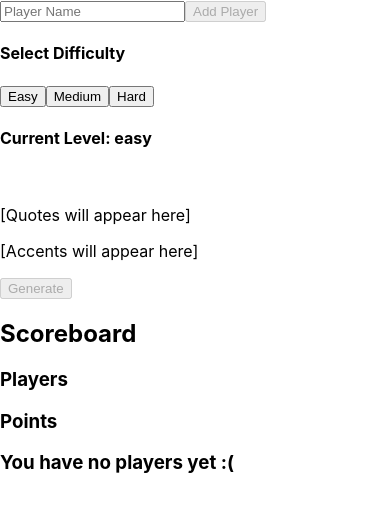
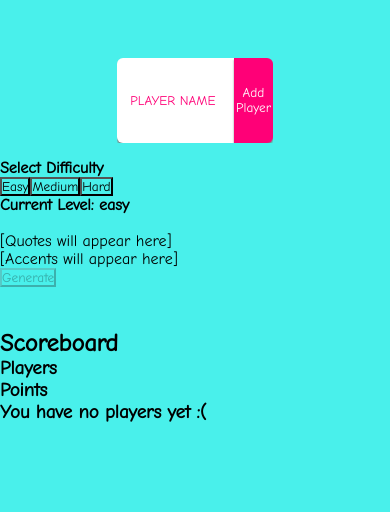
Before and after one commit to emr404/wta, a React (Create React App) app: page / in a window 390 px wide. Shown: the top 512 px of the page. Built offline with nearby package versions, Linux system fonts and the light colour scheme.

Commit message:
Added styling to Add Player Component

```diff
--- a/src/App.js
+++ b/src/App.js
@@ -3,14 +3,22 @@ import { PlayerProvider } from "./context/PlayerContext";
 import AddPlayerComponent from "./components/AddPlayerComponent";
 import GameComponent from "./components/GameComponent";
 import Scoreboard from "./components/Scoreboard";
+import "./scss/style.scss";
 
 const App = () => {
   return (
     <div>
       <PlayerProvider>
-            <AddPlayerComponent />
-            <GameComponent />
-            <Scoreboard />
+            <div className='MainGameContainer' >
+                <div>
+                      <AddPlayerComponent />
+                      <GameComponent />
+                </div>
+
+                <div className='MainScoreboardContainer'>
+                    <Scoreboard />
+                </div>
+            </div>
       </PlayerProvider>
     </div>
   )
--- a/src/components/AddPlayerComponent.js
+++ b/src/components/AddPlayerComponent.js
@@ -1,5 +1,6 @@
 import React, { useState, useContext } from "react";
 import { PlayerContext } from "../context/PlayerContext";
+import "../scss/style.scss";
 const AddPlayerComponent = () => {
     const [playerName, setPlayerName] = useState("");
     const [playerData, setPlayerData] = useContext(PlayerContext);
@@ -19,16 +20,10 @@ const AddPlayerComponent = () => {
     return (
         <div className="PlayerContainer">
             <form onSubmit={addData}>
-                <input
-                    className="PlayerField"
-                    type="text"
-                    value={playerName}
-                    onChange={addPlayer}
-                    placeholder="Player Name"
-                />
-                <button disabled={playerName === ""} className="PlayerBtn">
-                    Add Player
-            </button>
+            <label htmlFor="Player Name">
+                <input className="PlayerField" type="text" value={playerName} onChange={addPlayer} placeholder="Player Name"/>
+                </label>
+                <button disabled={playerName === ""} className="PlayerBtn">Add Player</button>
             </form>
         </div>
     );
--- a/src/components/GameComponent.js
+++ b/src/components/GameComponent.js
@@ -1,6 +1,7 @@
 import React, { useState, useEffect, useContext, useRef } from 'react'
 import accentData from "../resources/AccentData";
 import { PlayerContext } from "../context/PlayerContext";
+import "../scss/style.scss";
 const GameComponent = () => {
     const [out, setOut] = useState('');
     const [quote, setQuote] = useState('');
@@ -75,7 +76,7 @@ const GameComponent = () => {
                 <p className='Accent'>{out === '' ? '[Accents will appear here]' : out + ' Accent'}</p>
             </div>
             <div className='GenerateBtnContainer'>
-                <button className='GenerateBtn' disabled={timer > 0 || playerData.length < 2} onClick={generateQuote} value={difficulty}>Generate</button>
+                <button className='GenerateBtn' disabled={timer > 0 || playerData.length < 1} onClick={generateQuote} value={difficulty}>Generate</button>
             </div>
 
 
--- a/src/components/Scoreboard.js
+++ b/src/components/Scoreboard.js
@@ -1,6 +1,7 @@
 import React, { useContext, useState } from "react";
 import ScoreboardComponent from "./ScoreboardComponent";
 import { PlayerContext } from "../context/PlayerContext";
+import "../scss/style.scss";
 
 const Scoreboard = () => {
     const [playerData, setPlayerData] = useContext(PlayerContext);
@@ -16,7 +17,7 @@ const Scoreboard = () => {
                 </div>
             </div>
             {playerData.length == 0 ? (
-                <h3>
+                <h3 className='EmptyPlaceholder'>
                     You have no players yet :(
                 </h3>
             ) : (
--- a/src/components/ScoreboardComponent.js
+++ b/src/components/ScoreboardComponent.js
@@ -1,6 +1,6 @@
 import React, { useContext, useState } from "react";
 import { PlayerContext } from "../context/PlayerContext";
-
+import "../scss/style.scss";
 const ScoreboardComponent = ({ name }) => {
     const [playerData, setPlayerData] = useContext(PlayerContext);
     const [realPoint, setRealPoint] = useState(0);
--- /dev/null
+++ b/src/scss/_AddPlayer.scss
@@ -0,0 +1,76 @@
+.PlayerContainer {
+    border: none;
+    display: flex;
+    justify-content: center;
+    align-items: center;
+    padding: 1em;
+    margin-top: 10vh;
+
+
+
+
+
+.PlayerField {
+    border: none;
+    color: #FF0077;
+    outline: none;
+    padding: 1em;
+    border-radius: 6px 0px 0px 6px;
+    box-shadow: 0px 2px 2px 0px grey;
+    font-weight: 500;
+    text-transform: uppercase;
+    background-color: white;
+    width: 20vw;
+
+    &::placeholder {
+        color: #FF0077;
+    }
+}
+
+.PlayerBtn {
+    color: white;
+    background-color: #FF0077;
+    box-shadow: 0px 2px 2px 0px grey;
+    border: none;
+    padding: 1em;
+    border-radius: 0px 6px 6px 0px;
+    outline: none;
+    cursor: pointer;
+
+
+
+    &:hover {
+        transition: 1s ease;
+        transform: scale(0.95);
+    }
+}
+}
+
+
+@media (max-width:768px) {
+    .PlayerContainer {
+        margin-top: 5vh;
+
+        form{
+            display: flex;
+        .PlayerField {
+            width: 30vw;
+            height: 10vh;
+        }
+
+        .PlayerBtn {
+            width: 10vw;
+            padding: 1em 0em ;
+            height: 10vh;
+
+        }
+    }
+
+
+    }
+
+
+
+
+
+}
--- /dev/null
+++ b/src/scss/_Main.scss
@@ -0,0 +1,19 @@
+.MainGameContainer {
+    display: flex;
+}
+
+@media (max-width: 768px) {
+    * {
+        overflow-y: scroll;
+    }
+    .MainGameContainer {
+        display: flex;
+        flex-direction: column;
+        justify-content: space-between;
+
+
+    .MainScoreboardContainer {
+        margin-top: 5vh;
+    }
+}
+}
--- /dev/null
+++ b/src/scss/style.scss
@@ -0,0 +1,14 @@
+@import url('https://fonts.googleapis.com/css2?family=Comic+Neue&display=swap');
+* {
+    padding: 0;
+    margin: 0;
+    box-sizing: border-box;
+    background-color: #49F0EB;
+    font-family: 'Comic Neue', cursive;
+}
+
+
+@import './Main';
+@import './AddPlayer';
+@import './Game';
+@import './Scoreboard';
```
Also changed, not shown: src/scss/_Game.scss (added), src/scss/_Scoreboard.scss (added).
